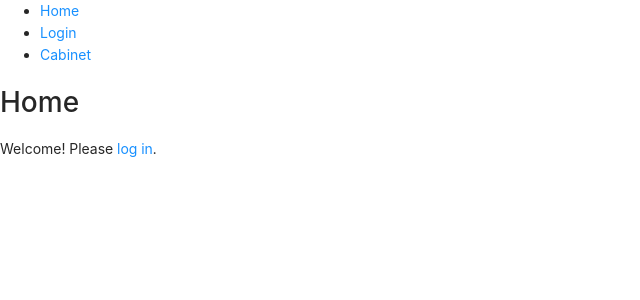
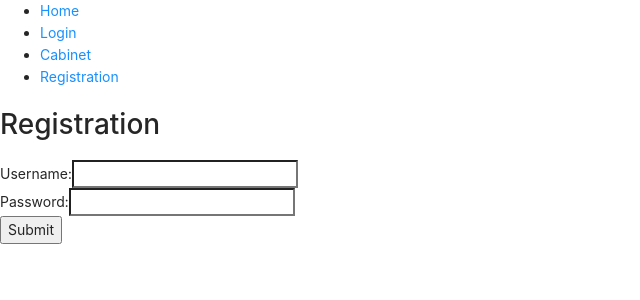
Before and after one commit to dimapanasiuk/mern, a React (Create React App) app in the folder client/: page /registration in a window 1280 px wide. Shown: the top 300 px of the page, without its empty margins (0-640 px from the left). Built offline with nearby package versions, Linux system fonts and the light colour scheme; no server answers; the HTML template or start-up script is replaced by a standard one.

Commit message:
registration start work

```diff
--- a/client/src/App.js
+++ b/client/src/App.js
@@ -3,6 +3,7 @@ import LoginPage from "./pages/login";
 import Home from "./pages/home";
 import Header from "./components/Header";
 import Cabinet from "./pages/cabinet";
+import Registration from "./pages/registration";
 import { Switch, Route } from "react-router-dom";
 
 const App = () => {
@@ -19,6 +20,9 @@ const App = () => {
         <Route path="/profile">
           <Cabinet />
         </Route>
+        <Route path="/registration">
+          <Registration />
+        </Route>
         <Route path="/">
           <Home />
         </Route>
--- a/client/src/components/Header/index.js
+++ b/client/src/components/Header/index.js
@@ -14,6 +14,9 @@ const Header = () => {
         <li>
           <Link to="/cabinet">Cabinet</Link>
         </li>
+        <li>
+          <Link to="/registration">Registration</Link>
+        </li>
       </ul>
     </nav>
   );
--- /dev/null
+++ b/client/src/pages/registration/index.js
@@ -0,0 +1,50 @@
+import React, { useState } from "react";
+import axios from "axios";
+
+const Registration = () => {
+  const [userName, setUserName] = useState();
+  const [password, setPassword] = useState();
+
+  const submitHandler = (e) => {
+    e.preventDefault();
+
+    axios
+      .post("/registration", { user: "test" })
+      .then(function (response) {
+        console.log("response", response.data);
+      })
+      .catch(function (error) {
+        console.log(error);
+      });
+  };
+
+  return (
+    <>
+      <h1>Registration</h1>
+      <form action="/registration" method="post" onSubmit={submitHandler}>
+        <div>
+          <label>Username:</label>
+          <input
+            type="text"
+            name="username"
+            onChange={(e) => setUserName(e.target.value)}
+          />
+          <br />
+        </div>
+        <div>
+          <label>Password:</label>
+          <input
+            type="password"
+            name="password"
+            onChange={(e) => setPassword(e.target.value)}
+          />
+        </div>
+        <div>
+          <input type="submit" value="Submit" />
+        </div>
+      </form>
+    </>
+  );
+};
+
+export default Registration;
```
Also changed, not shown: 2 other files (tests, documents, lock files or other folders).
